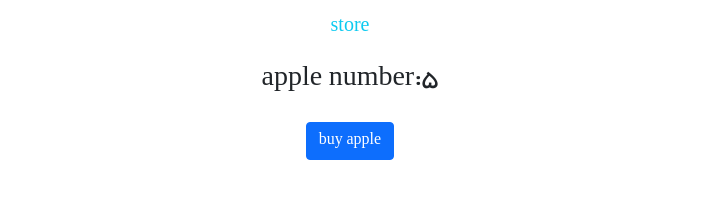
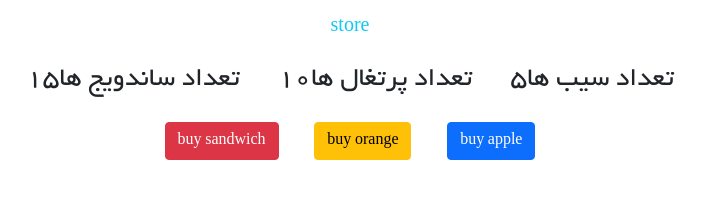
Before and after one commit to danialajz82/redux, a plain HTML site: page index.html in a window 1280 px wide. Shown: the whole page, without its empty margins (290-995 px from the left). Drawn offline with nearby package versions, Linux system fonts and the light colour scheme.

Commit message:
redux-shopping

```diff
--- a/assets/js/app.js
+++ b/assets/js/app.js
@@ -1,25 +1,58 @@
-const states = {
+const fruitStates = {
   apple: 5,
+  orange: 10,
+};
+const foodStates = {
+  sandwich: 15,
 };
 
-const reducer = (state = states, action) => {
+const fruitReducer = (state = fruitStates, action) => {
   switch (action.type) {
     case "Buy_Apple":
-      return { apple: state.apple - 1 };
+      return { ...state, apple: state.apple - 1 };
+    case "Buy_Orange":
+      return { ...state, orange: state.orange - 1 };
     default:
       return state;
   }
 };
 
-const store = Redux.createStore(reducer);
+const foodReducer = (state = foodStates, action) => {
+  switch (action.type) {
+    case "Buy_Sandwich":
+      return { ...state, sandwich: state.sandwich - 1 };
+    default:
+      return state;
+  }
+};
+
+const rootReducer = Redux.combineReducers({
+  fruit : fruitReducer,
+  food: foodReducer
+})
+const store = Redux.createStore(rootReducer);
+
+const render = () => {
+  document.getElementById("apple-count").innerHTML =
+    "تعداد سیب ها" + store.getState().fruit.apple;
+  document.getElementById("orange-count").innerText =
+    "تعداد پرتغال ها" + store.getState().fruit.orange;
+    document.getElementById("sandwich-count").innerText =
+    "تعداد ساندویج ها" + store.getState().food.sandwich;
+};
 
 store.subscribe(() => {
-  document.getElementById("apple-count").innerHTML =
-    "apple number:" + store.getState().apple;
-});
-document.getElementById("buy-apple").addEventListener("click", () => {
-  store.dicpatch({ type: "Buy_Apple" });
+  render();
 });
 
-document.getElementById("apple-count").innerHTML =
-  "apple number:" + store.getState().apple;
+document.getElementById("buy-apple").addEventListener("click", () => {
+  store.dispatch({ type: "Buy_Apple" });
+});
+document.getElementById("buy-orange").addEventListener("click", () => {
+  store.dispatch({ type: "Buy_Orange" });
+});
+document.getElementById("buy-sandwich").addEventListener("click", () => {
+  store.dispatch({ type: "Buy_Sandwich" });
+});
+
+render();
--- a/index.html
+++ b/index.html
@@ -11,10 +11,14 @@
     <div class="container">
       <h5 class="text-center text-info mt-3">store</h5>
       <h3 class="text-center mt-4">
-        <span id="apple-count">apple count : </span>
+        <span id="apple-count" class="mx-3">تعداد سیب ها : </span>
+        <span id="orange-count" class="mx-3">تعداد پرتقال ها : </span>
+        <span id="sandwich-count" class="mx-3">تعداد ساندویج ها : </span>
       </h3>
       <div class="text-center mt-4">
-        <button class="btn btn-primary" id="buy-apple">buy apple</button>
+        <button class="btn btn-primary mx-3" id="buy-apple">buy apple</button>
+        <button class="btn btn-warning mx-3" id="buy-orange">buy orange</button>
+        <button class="btn btn-danger mx-3" id="buy-sandwich">buy sandwich</button>
       </div>
     </div>
     <script src="https://cdnjs.cloudflare.com/ajax/libs/redux/4.2.1/redux.js"></script>
```
